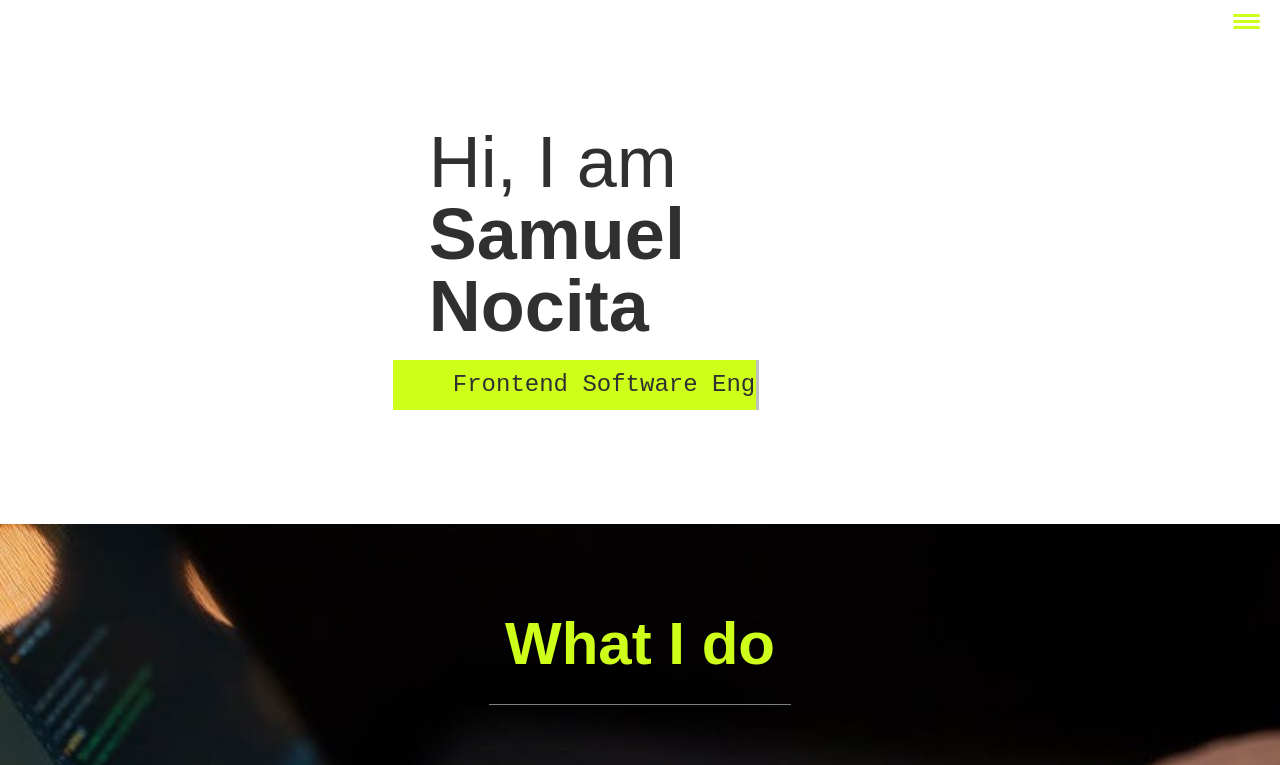
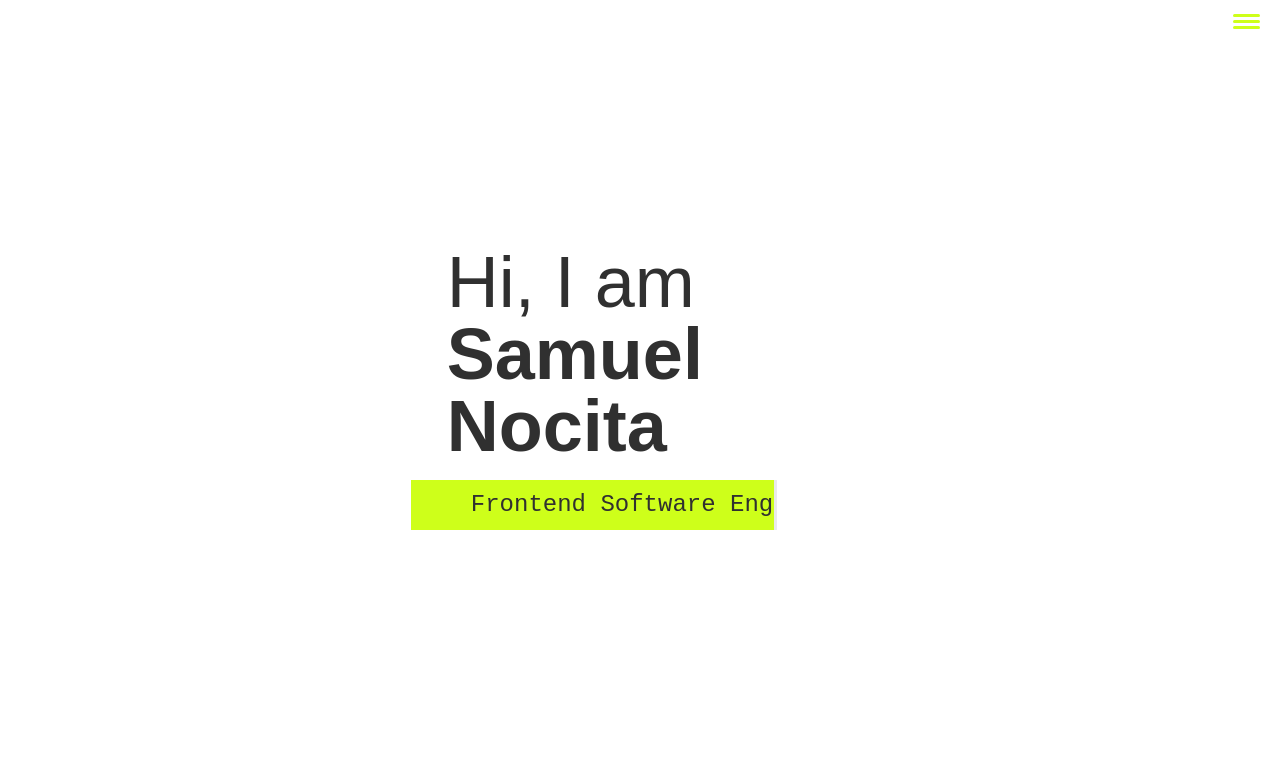
Before and after one commit to noci0001/Old_React_Personal_Site_On_Git, a React (Create React App) app: page / in a window 1280 px wide. Shown: the top 765 px of the page. Built offline with nearby package versions, Linux system fonts and the light colour scheme; the HTML template or start-up script is replaced by a standard one.

Commit message:
implementation 100vh landing page!

```diff
--- a/src/Header.js
+++ b/src/Header.js
@@ -28,7 +28,7 @@ export default function Header(props){
     }
 
     return (
-        <div>
+        <div className="hero">
             <header>
             <div className="logo">
 
--- a/src/index.css
+++ b/src/index.css
@@ -202,6 +202,7 @@ header {
   display: flex;
   justify-content: space-between;
   padding: 1em;
+
 }
 
 .nav {
@@ -321,8 +322,17 @@ header {
 
 /* intro section */
 
+.hero{
+  height: 100vh;
+  display: flex;
+}
+
 .intro {
+  margin: auto;
+  align-content: center;
   position: relative;
+  justify-content: center;
+
 }
 
 .intro__img {
```
